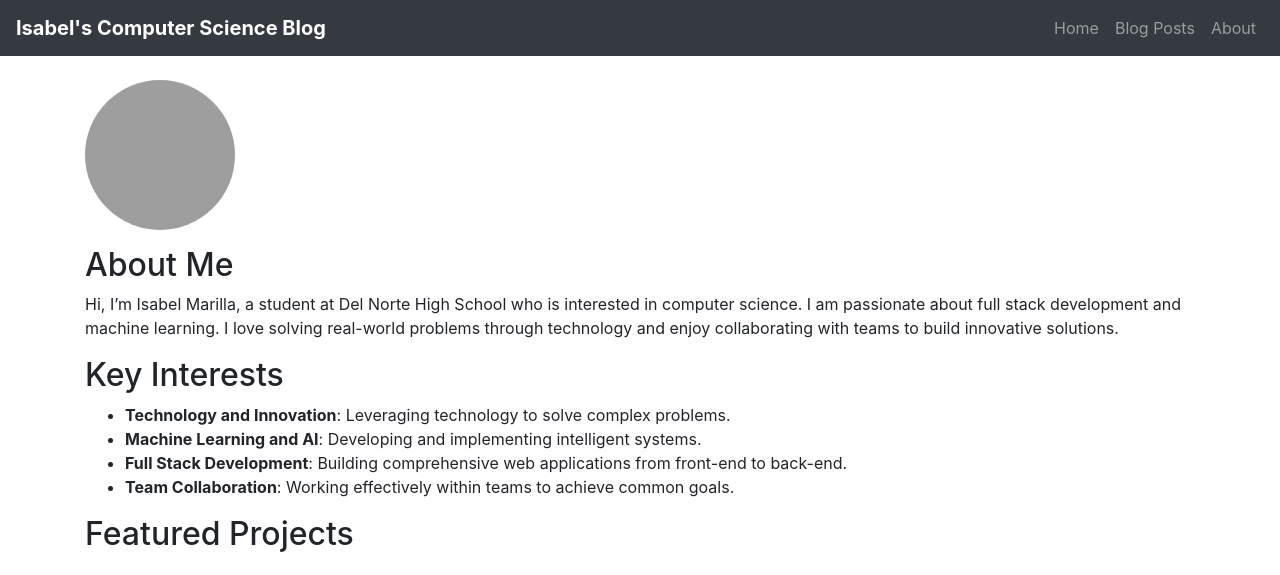
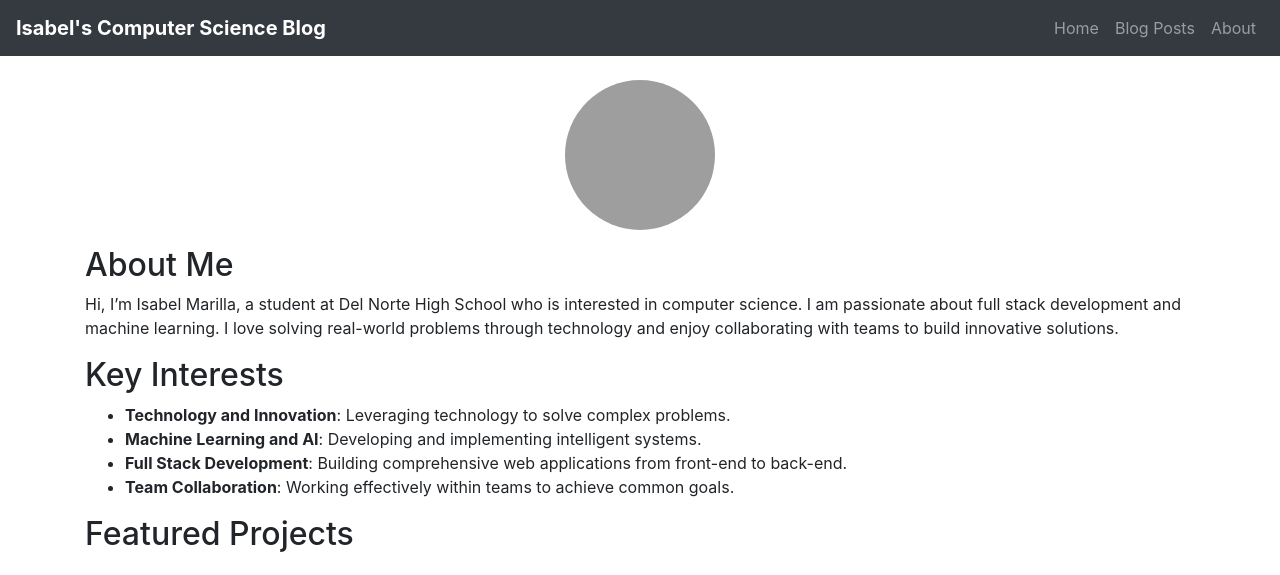
Before and after one commit to iKAN2025/Nighthawk-Pages, a Jekyll site: the page built from index.md, in a window 1280 px wide and 1151 px high. Shown: the top 575 px of the window. Built offline with Jekyll 4.4.1, drawn with Linux system fonts in a browser that asks for light colours; grey boxes are pictures that could not be loaded.

Commit message:
center image

```diff
--- a/index.md
+++ b/index.md
@@ -4,8 +4,8 @@ title: Home
 ---
 
 
+<img src="https://github.com/iKAN2025.png" class="profile-pic mt-4" alt="Profile Picture" style="display: block; margin: 0 auto;">
 
-<img src="https://github.com/iKAN2025.png" class="profile-pic mt-4" alt="Profile Picture">
 
 ## About Me
 Hi, I'm Isabel Marilla,  a student at Del Norte High School who is interested in computer science.  I am passionate about full stack development and machine learning.  I love solving real-world problems through technology and enjoy collaborating with teams to build innovative solutions.
```
